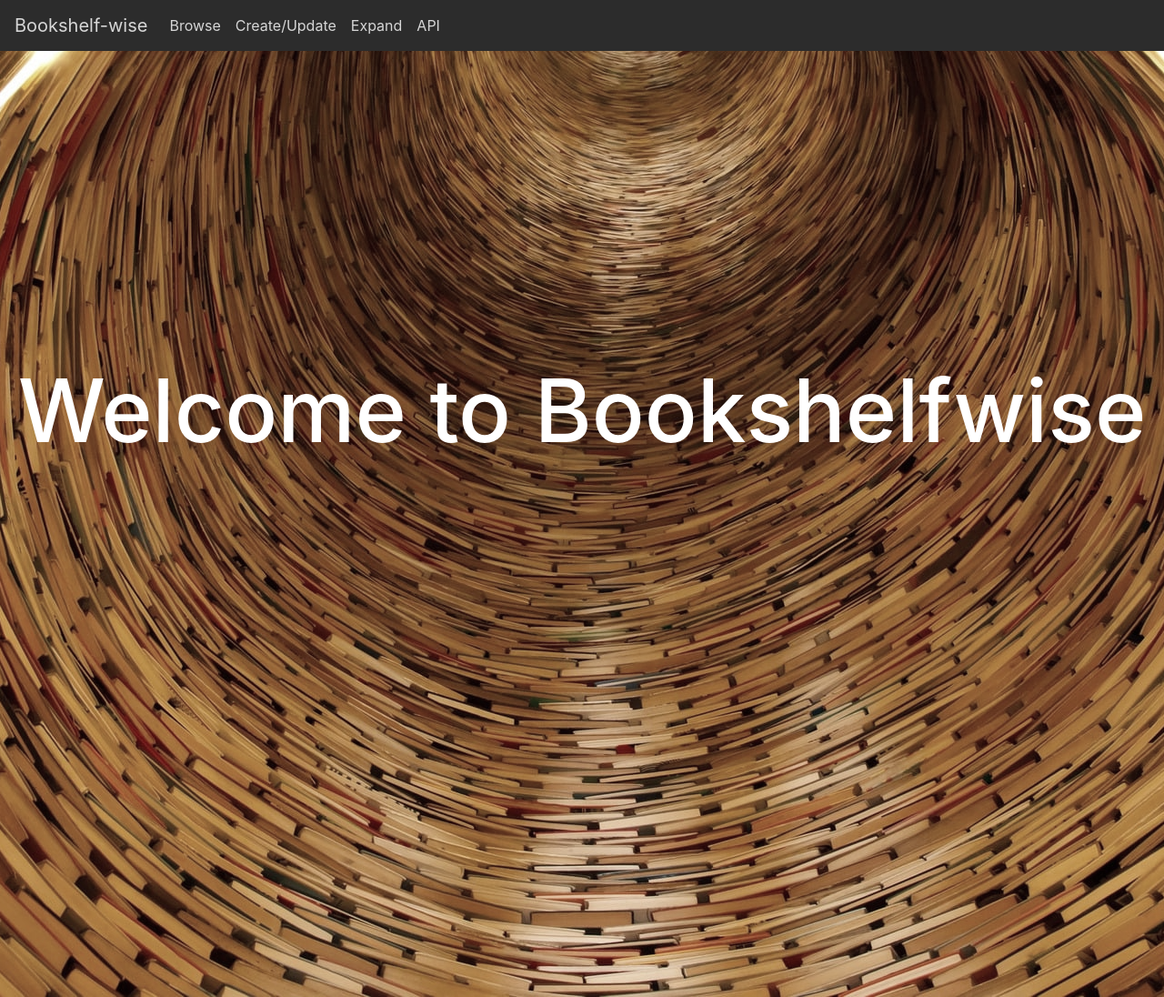
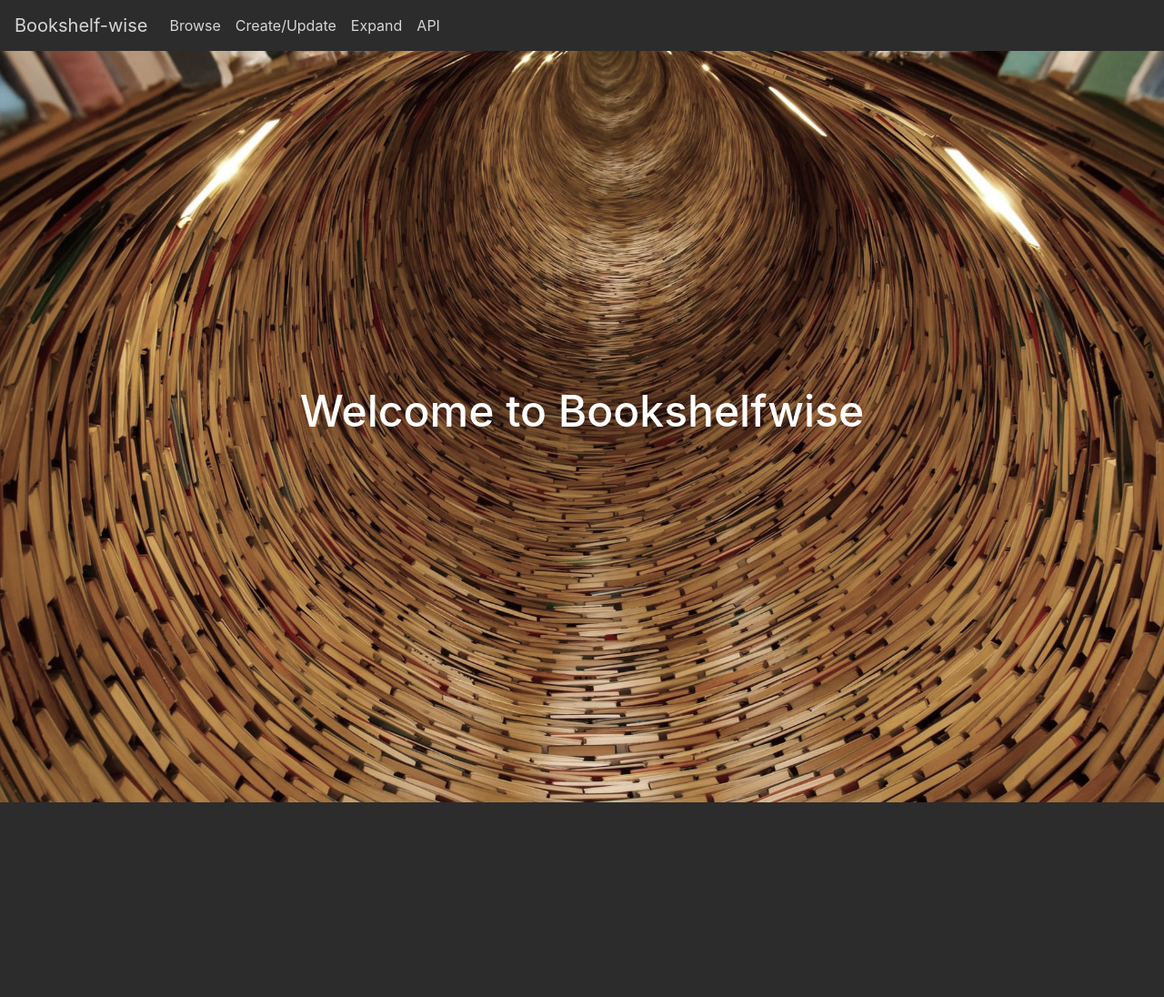
Before and after one commit to FilipHalon/bookshelf-wise, a Django app: page / in a window 1280 px wide; the page is wider, and only the part inside the window is pictured. Shown: that part at 91% size. After the commit the page ends 882 px from the top of that part, so only its background shows below. Run offline with Django 3.2, Linux system fonts and the light colour scheme; some libraries are stand-ins or nearby versions.

Commit message:
RWD adjustments.

```diff
--- a/bookshelfwise/books/templates/index.html
+++ b/bookshelfwise/books/templates/index.html
@@ -20,12 +20,14 @@
     <header class="sticky-top">
         <nav class="navbar navbar-expand-lg">
             <a class="navbar-brand" href="{% url "index" %}">Bookshelf-wise</a>
+            <div class="collapse navbar-collapse">
                 <ul class="navbar-nav">
                     <li class="nav-item"><a class="nav-link active" href="{% url 'browse' %}">Browse</a></li>
                     <li class="nav-item"><a class="nav-link active" href="{% url 'create-update' %}">Create/Update</a></li>
                     <li class="nav-item"><a class="nav-link active" href="{% url 'expand' %}">Expand</a></li>
                     <li class="nav-item"><a class="nav-link active" href="{% url 'api' %}">API</a></li>
                 </ul>
+            </div>
         </nav>
     </header>
     <main class="container-fluid p-0">
--- a/bookshelfwise/static/css/style.css
+++ b/bookshelfwise/static/css/style.css
@@ -15,11 +15,15 @@ nav a {
 }
 
 .jumbotron-expanded h1 {
-    font-size: 6em;
+    font-size: 300%;
 }
 
 .background {
+    max-width: 100%;
+    min-height: 100vh;
     position: absolute;
     filter: grayscale(50%);
     z-index: -1;
+    object-fit: cover;
+    overflow: hidden;
 }
```
Lines whose indentation alone changed are shown as unchanged.
